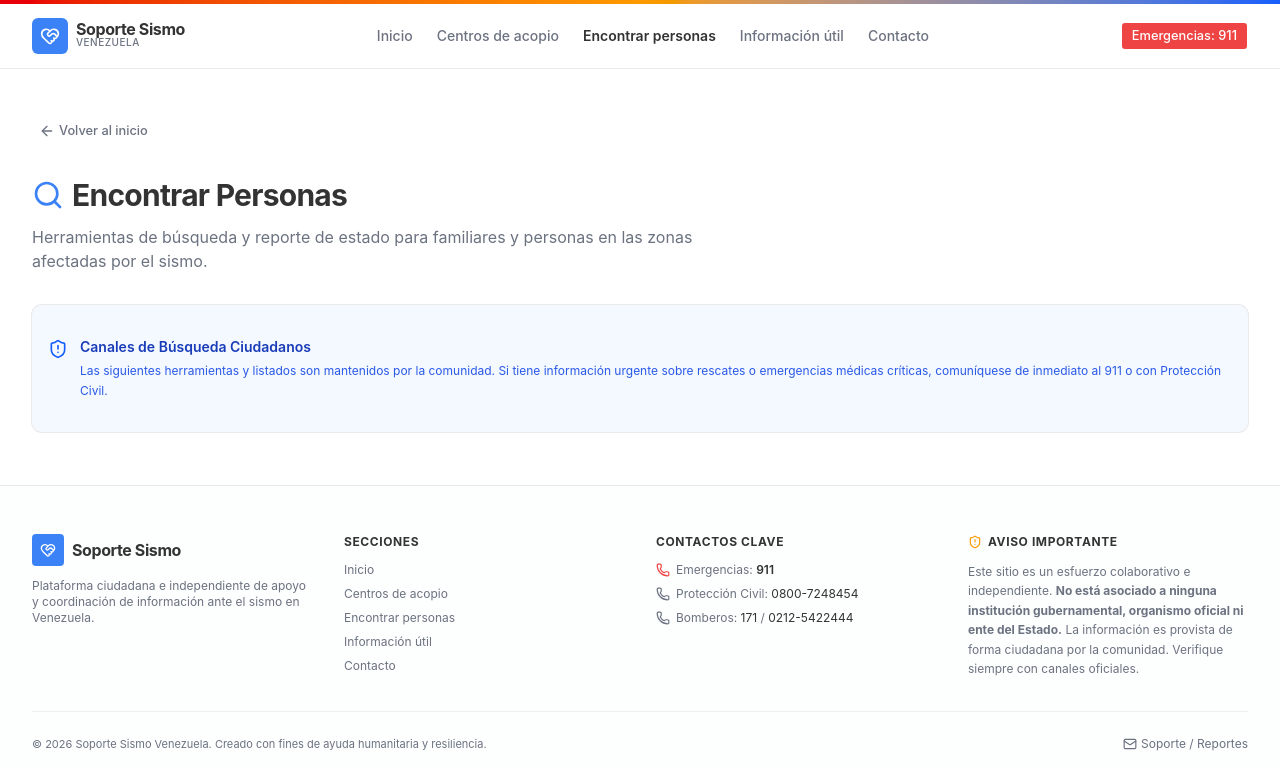
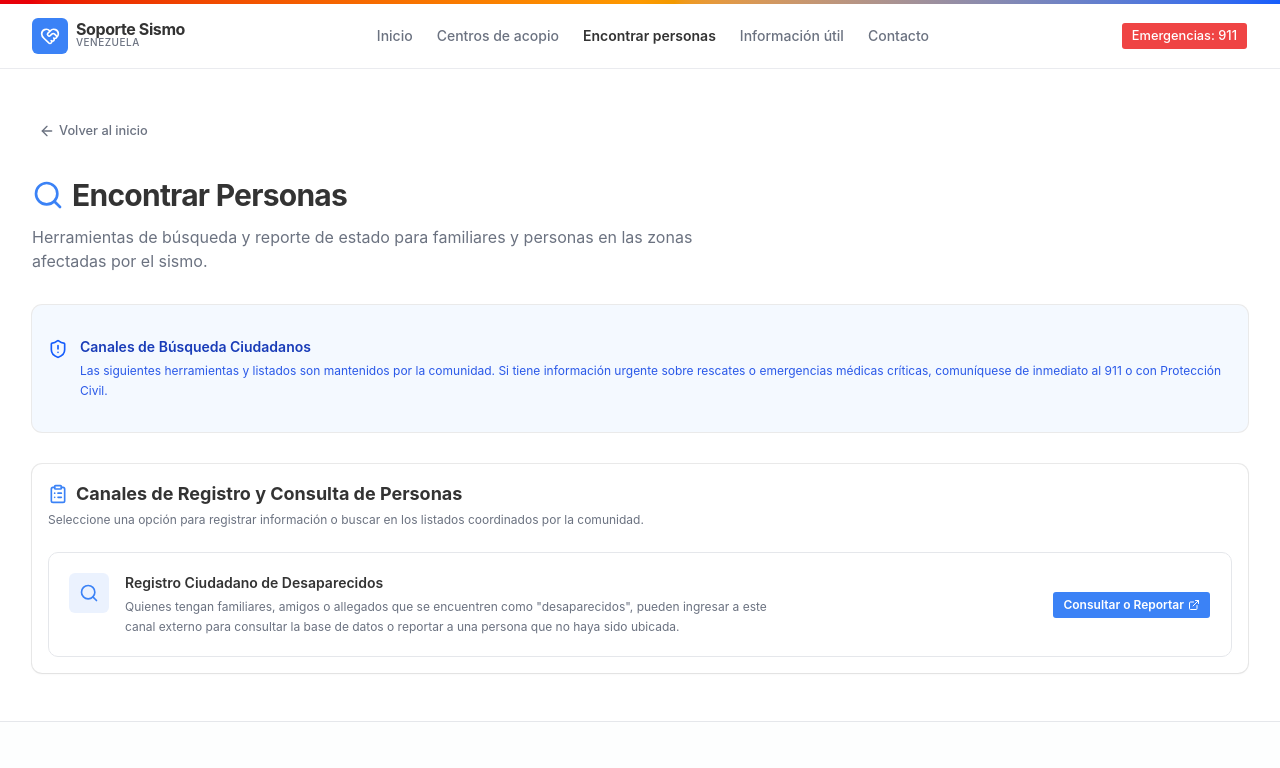
Before and after one commit to xtir82/soporte-sismo-vzla, a Next.js app: page /encontrar-personas in a window 1280 px wide. Shown: the top 768 px of the page. Built offline with nearby package versions, Linux system fonts and the light colour scheme.

Commit message:
Agregar portal de Personas desaparecidas

```diff
--- a/app/encontrar-personas/page.tsx
+++ b/app/encontrar-personas/page.tsx
@@ -40,8 +40,44 @@ export default function EncontrarPersonasPage() {
           </div>
         </CardContent>
       </Card>
-
-
+      {/* Registration/Consultation Card */}
+      <Card className="border-border bg-card shadow-xs">
+        <CardHeader>
+          <CardTitle className="text-lg font-bold flex items-center gap-2 font-sans">
+            <ClipboardList className="size-5 text-primary" />
+            Canales de Registro y Consulta de Personas
+          </CardTitle>
+          <CardDescription className="text-xs">
+            Seleccione una opción para registrar información o buscar en los listados coordinados por la comunidad.
+          </CardDescription>
+        </CardHeader>
+        <CardContent className="pt-2">
+          <div className="flex flex-col md:flex-row items-start md:items-center justify-between gap-4 p-5 rounded-xl border border-border bg-muted/10 hover:bg-muted/20 transition-colors">
+            <div className="flex gap-4">
+              <div className="flex size-10 items-center justify-center rounded-lg bg-primary/10 text-primary shrink-0">
+                <Search className="size-5" />
+              </div>
+              <div className="flex flex-col gap-1 font-sans">
+                <h3 className="font-semibold text-foreground text-sm">Registro Ciudadano de Desaparecidos</h3>
+                <p className="text-xs text-muted-foreground leading-relaxed max-w-2xl">
+                  Quienes tengan familiares, amigos o allegados que se encuentren como "desaparecidos", pueden ingresar a este canal externo para consultar la base de datos o reportar a una persona que no haya sido ubicada.
+                </p>
+              </div>
+            </div>
+            <Button asChild variant="default" size="sm" className="text-xs font-semibold shrink-0 w-full md:w-auto">
+              <a
+                href="https://desaparecidosterremotovenezuela.com"
+                target="_blank"
+                rel="noopener noreferrer"
+                className="inline-flex items-center gap-1"
+              >
+                Consultar o Reportar
+                <ExternalLink className="size-3" />
+              </a>
+            </Button>
+          </div>
+        </CardContent>
+      </Card>
     </div>
   )
 }
--- a/app/page.tsx
+++ b/app/page.tsx
@@ -291,8 +291,31 @@ export default function HomePage() {
             </CardDescription>
           </CardHeader>
           <CardContent>
-            <div className="grid grid-cols-1 md:grid-cols-2 gap-4">
-
+            <div className="grid grid-cols-1 gap-4 font-sans">
+              <div className="flex flex-col md:flex-row items-start md:items-center justify-between gap-4 p-5 rounded-xl border border-border bg-muted/10 hover:bg-muted/20 transition-colors">
+                <div className="flex gap-4">
+                  <div className="flex size-10 items-center justify-center rounded-lg bg-primary/10 text-primary shrink-0">
+                    <Search className="size-5" />
+                  </div>
+                  <div className="flex flex-col gap-1">
+                    <h3 className="font-semibold text-foreground text-sm">Registro Ciudadano de Desaparecidos</h3>
+                    <p className="text-xs text-muted-foreground leading-relaxed max-w-2xl">
+                      Quienes tengan familiares, amigos o allegados que se encuentren como "desaparecidos", pueden ingresar a este canal externo para consultar la base de datos o reportar a una persona que no haya sido ubicada.
+                    </p>
+                  </div>
+                </div>
+                <Button asChild variant="default" size="sm" className="text-xs font-semibold shrink-0 w-full md:w-auto">
+                  <a
+                    href="https://desaparecidosterremotovenezuela.com"
+                    target="_blank"
+                    rel="noopener noreferrer"
+                    className="inline-flex items-center gap-1"
+                  >
+                    Consultar o Reportar
+                    <ExternalLink className="size-3" />
+                  </a>
+                </Button>
+              </div>
             </div>
           </CardContent>
         </Card>
```
